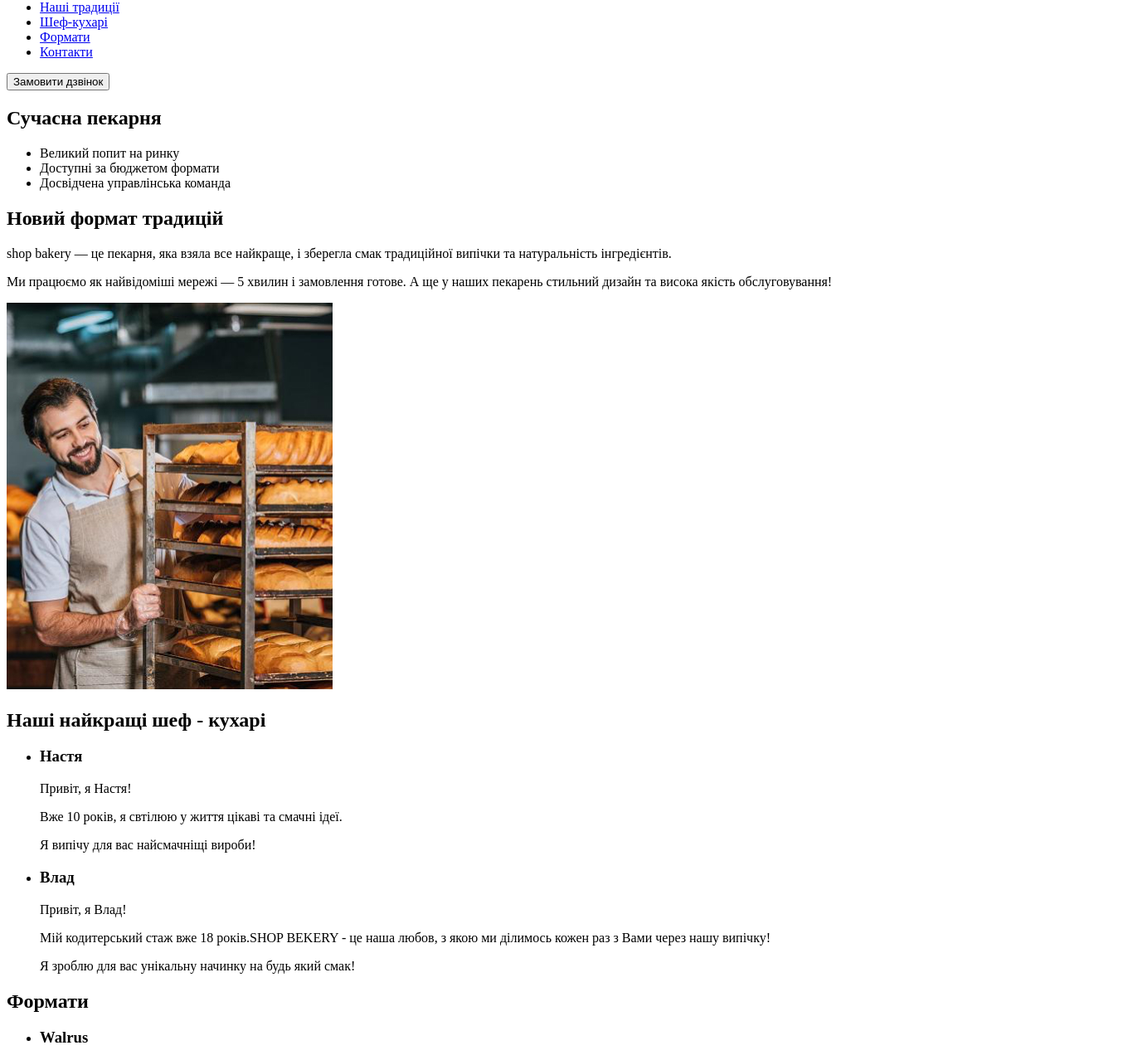
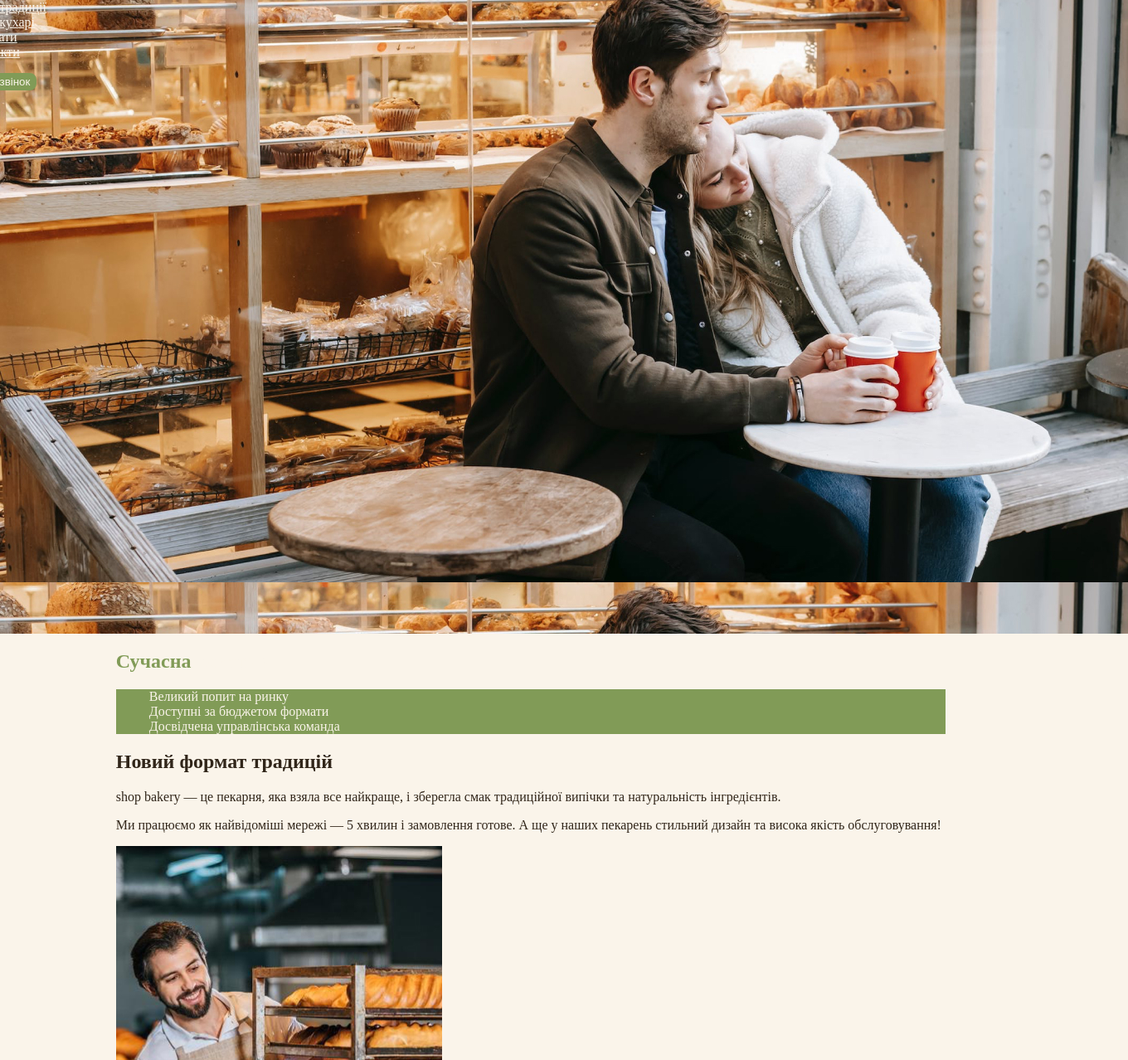
Before and after one commit to Laniakea-512/genius.space_HW, a plain HTML site: page index.html in a window 1280 px wide. Shown: the part 42-1320 px from the top of the page at 83% size, 1360 px wide, since content can reach past the window. Drawn offline with Linux system fonts and the light colour scheme.

Commit message:
updated index.html and create css file

```diff
--- a/index.html
+++ b/index.html
@@ -4,33 +4,43 @@
     <meta charset="UTF-8" />
     <meta name="viewport" content="width=device-width, initial-scale=1.0" />
     <title>Сучасня пекарня</title>
+    <link href="styles.css" rel="stylesheet" />
   </head>
   <body>
     <header>
       <nav>
-        <a href="#"></a>
+        <a href="/"></a>
         <img src=".images/logo" alt="Логотип" />
         <ul>
-          <li><a href="#" target="_blank">Наші традиції</a></li>
-          <li><a href="#" target="_blank">Шеф-кухарі</a></li>
-          <li><a href="#" target="_blank">Формати</a></li>
-          <li><a href="#" target="_blank">Контакти</a></li>
+          <li>
+            <a class="link" href="#traditions-section" target="_blank"
+              >Наші традиції</a
+            >
+          </li>
+          <li>
+            <a class="link" href="#chefs-section" target="_blank">Шеф-кухарі</a>
+          </li>
+          <li>
+            <a class="link" href="#formats-section" target="_blank">Формати</a>
+          </li>
+          <li>
+            <a class="link" href="#contact-section" target="_blank">Контакти</a>
+          </li>
         </ul>
       </nav>
-      <button type="submit">Замовити дзвінок</button>
-      <!-- call -->
+      <button class="button" type="button">Замовити дзвінок</button>
     </header>
     <main>
       <section>
-        <h1>Сучасна пекарня</h1>
-      </section>
-      <section>
-        <ul>
+        <h1 class="hero-title"><span class="accent">Сучасна</span> пекарня</h1>
+        <ul class="advantages-list">
           <li>Великий попит на ринку</li>
           <li>Доступні за бюджетом формати</li>
           <li>Досвідчена управлінська команда</li>
         </ul>
-        <h2>Новий формат традицій</h2>
+      </section>
+      <section id="traditions-section">
+        <h2 class="section-title">Новий формат традицій</h2>
         <p>
           <span>shop bakery</span> — це пекарня, яка взяла все найкраще, і
           зберегла смак традиційної випічки та натуральність інгредієнтів.
@@ -42,8 +52,10 @@
         </p>
         <img src="images/image 1560.jpg" alt="baker-man" />
       </section>
-      <section>
-        <h2>Наші найкращі шеф - кухарі</h2>
+      <section id="chefs-section">
+        <h2 class="section-title">
+          Наші найкращі <span class="accent">шеф - кухарі</span>
+        </h2>
         <ul>
           <li>
             <article>
@@ -67,8 +79,8 @@
           </li>
         </ul>
       </section>
-      <section>
-        <h2>Формати</h2>
+      <section id="formats-section">
+        <h2 class="section-title">Формати</h2>
         <ul>
           <li>
             <article>
@@ -101,14 +113,21 @@
           </li>
         </ul>
       </section>
-      <section>
-        <h2>Приєднуйся до мережі пекарень</h2>
+      <section id="contact-section">
+        <h2 class="section-title">Приєднуйся до мережі пекарень</h2>
         <p>Заповни форму, щоб ми звʼязались з тобою!</p>
-
         <p>
           Натискаючи на кнопку я погоджуюсь з
           <a href="#" target="_blank"> політикою конфіденційності</a>
         </p>
+        <iframe
+          src="https://www.google.com/maps/embed?pb=!1m18!1m12!1m3!1d2540.1640531314047!2d30.491233500000003!3d50.4566697!2m3!1f0!2f0!3f0!3m2!1i1024!2i768!4f13.1!3m3!1m2!1s0x40d4ce637bfe1717%3A0x5370c2254ad1b952!2sSichovykh%20Striltsiv%20St%2C%2054%2C%20Kyiv%2C%20Oekra%C3%AFne%2C%2002000!5e0!3m2!1snl!2sbe!4v1699718384702!5m2!1snl!2sbe"
+          width="603"
+          height="595"
+          allowfullscreen=""
+          loading="lazy"
+          referrerpolicy="no-referrer-when-downgrade"
+        ></iframe>
       </section>
     </main>
   </body>
@@ -116,10 +135,12 @@
     <a href="#"> <img src=".images/logo" alt="Логотип" /></a>
     <nav>
       <ul>
-        <li><a href="#" target="_blank">Наші традиції</a></li>
-        <li><a href="#" target="_blank">Шеф-кухарі</a></li>
-        <li><a href="#" target="_blank">Формати</a></li>
-        <li><a href="#" target="_blank">Контакти</a></li>
+        <li>
+          <a href="#traditions-section">Наші традиції</a>
+        </li>
+        <li><a href="#chefs-section">Шеф-кухарі</a></li>
+        <li><a href="#formats-section">Формати</a></li>
+        <li><a href="#contact-section">Контакти</a></li>
       </ul>
     </nav>
     <address>
@@ -139,7 +160,58 @@
         </li>
       </ul>
       <li><a href="#" target="_blank">Політика конфіденційності</a></li>
-      <p>© 2022 Дані захищені</p>
+      <p>&copy; 2022 Дані захищені</p>
     </address>
   </footer>
 </html>
+
+<!--  <table>
+      <caption>
+        Table
+      </caption>
+      <thead>
+        <tr>
+          <th>No.</th>
+          <th>Full Name</th>
+          <th>Position</th>
+          <th>Salary</th>
+        </tr>
+      </thead>
+      <tbody>
+        <tr>
+          <td>1</td>
+          <td>Bill</td>
+          <td>Micro</td>
+          <td rowspan="2">$1000</td>
+         -- colspan
+        </tr>
+        <tr>
+          <td>2</td>
+          <td>Till</td>
+          <td>Macro</td>
+        </tr>
+      </tbody>
+      <tfoot>
+        <tr>
+          <td>3</td>
+          <td>Tinn</td>
+          <td>Micro</td>
+          <td>6000</td>
+        </tr>
+      </tfoot>
+    </table>
+
+
+<audio>
+
+
+<video controls loop muted>
+    <source src="#" type="video/webm">
+    <sourse src="#" type="video/mp4">
+</video>
+
+<audio controls loop autoplay>
+  <source src="#" />
+</audio>
+
+-->
--- /dev/null
+++ b/styles.css
@@ -0,0 +1,75 @@
+:root {
+  --color-primary-dark: #31261a;
+  --color-primary-light: #faf4ea;
+  --color-brand-light: #819b57;
+  --color-brand-dark: #465929;
+}
+
+header {
+  background-image: url("images/image\ 1559.jpg");
+  width: 1440px;
+  height: 798px;
+}
+
+.button {
+  color: var(--color-primary-light);
+  background: var(--color-brand-light);
+  border: 2px solid var(--color-brand-light);
+  border-radius: 8px;
+  cursor: pointer;
+}
+
+.button:hover {
+  background-color: transparent;
+  color: var(--color-brand-dark);
+}
+
+/* .button:focus {
+  background-color: hotpink;
+  color: #465929;
+}
+
+.button:active {
+  background-color: hotpink;
+  color: #465929;
+}
+*/
+
+.link {
+  color: var(--color-primary-light);
+}
+
+.link:hover {
+  color: var(--color-brand-light);
+}
+
+ul {
+  list-style-type: none;
+}
+
+.hero-title {
+  color: var(--color-primary-light);
+}
+
+.hero-title .accent {
+  color: var(--color-brand-light);
+}
+
+.advantages-list {
+  background-color: var(--color-brand-light);
+  color: var(--color-primary-light);
+}
+
+body {
+  color: var(--color-primary-dark);
+  background-color: var(--color-primary-light);
+
+  display: flex;
+  flex-direction: column;
+  justify-content: space-between;
+  align-items: center;
+}
+
+.section-title .accent {
+  color: var(--color-brand-dark);
+}
```
